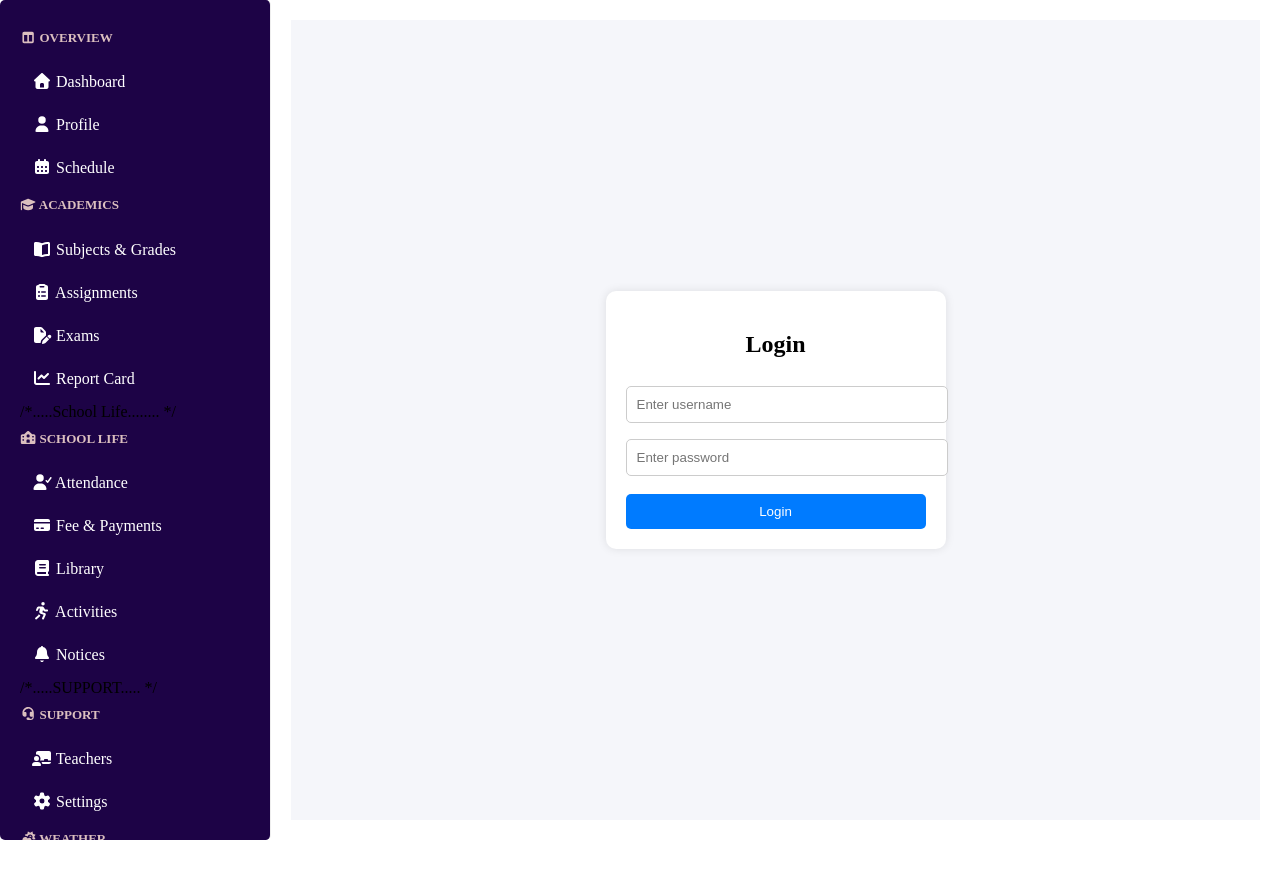
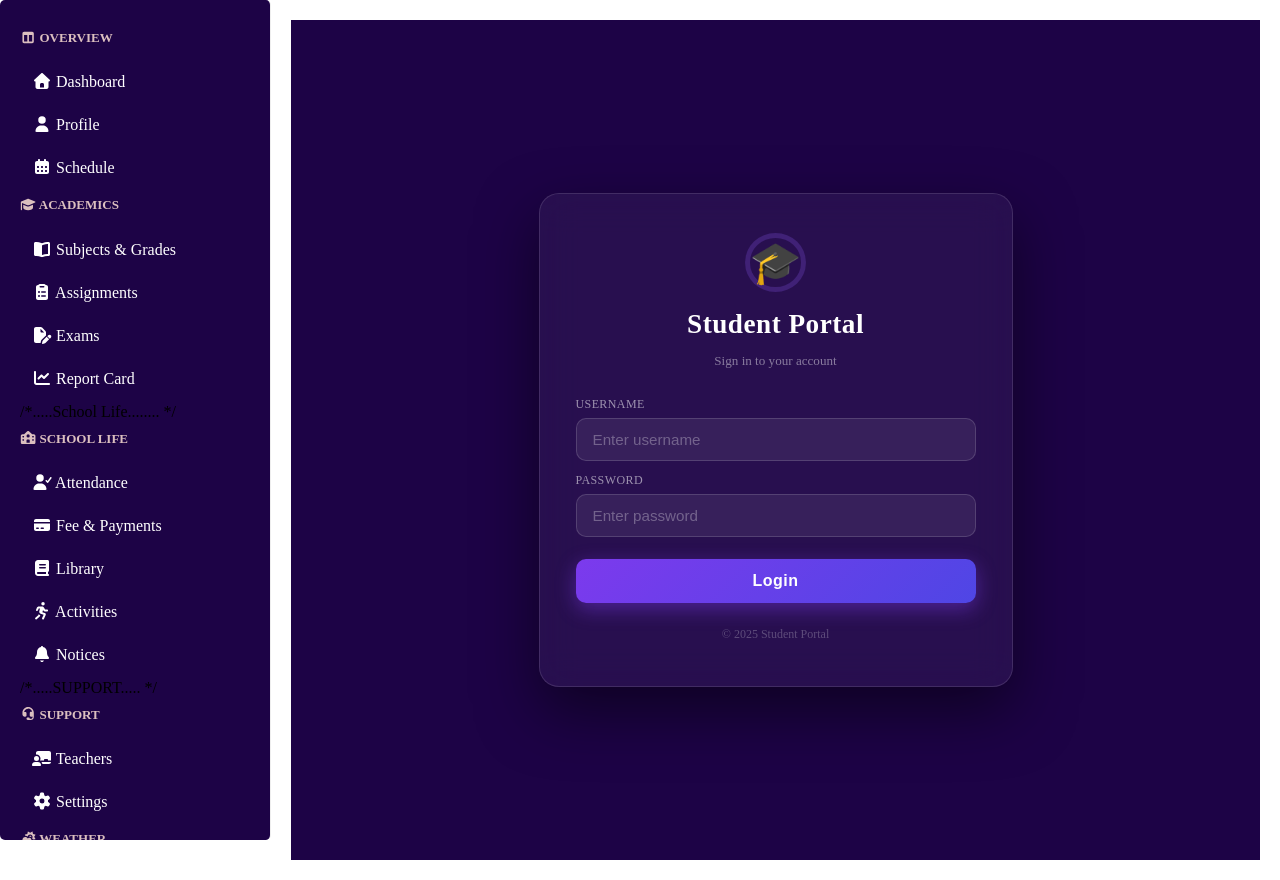
Before and after one commit to Shahid-Kareem/student-portal, a React (Vite) app in the folder Student/: page / in a window 1280 px wide. Before the commit the page ends 840 px from the top, so only its background shows below. Built offline with nearby package versions, Linux system fonts and the light colour scheme.

Commit message:
Login Design Updated

```diff
--- a/Student/src/Pages/Login.css
+++ b/Student/src/Pages/Login.css
@@ -1,48 +1,185 @@
+/* ── Keyframes ── */
+@keyframes gradientShift {
+  0%   { background-position: 0% 50%; }
+  50%  { background-position: 100% 50%; }
+  100% { background-position: 0% 50%; }
+}
+
+@keyframes floatUp {
+  0%   { opacity: 0; transform: translateY(40px); }
+  100% { opacity: 1; transform: translateY(0); }
+}
+
+@keyframes pulse-ring {
+  0%   { box-shadow: 0 0 0 0 rgba(139, 92, 246, 0.4); }
+  70%  { box-shadow: 0 0 0 12px rgba(139, 92, 246, 0); }
+  100% { box-shadow: 0 0 0 0 rgba(139, 92, 246, 0); }
+}
+
+@keyframes spin {
+  to { transform: rotate(360deg); }
+}
+
+/* ── Background ── */
 .login-container {
-  height: 100vh;
+  min-height: 100vh;
   display: flex;
   justify-content: center;
   align-items: center;
-  background: #f5f6fa;
+  background: rgb(29, 3, 70);
+  background-size: 300% 300%;
+  animation: gradientShift 10s ease infinite;
+  padding: 20px;
 }
 
+/* ── Card ── */
 .login-box {
-  width: 300px;
-  padding: 20px;
-  background: white;
-  border-radius: 10px;
-  box-shadow: 0 0 10px rgba(0, 0, 0, 0.1);
+  width: 100%;
+  max-width: 400px;
+  background: rgba(255, 255, 255, 0.05);
+  backdrop-filter: blur(18px);
+  -webkit-backdrop-filter: blur(18px);
+  border: 1px solid rgba(255, 255, 255, 0.12);
+  border-radius: 20px;
+  padding: 44px 36px;
   text-align: center;
+  animation: floatUp 0.7s ease both;
+  box-shadow: 0 24px 60px rgba(0, 0, 0, 0.5);
 }
 
+/* ── Logo / Icon ── */
+.login-box .login-icon {
+  font-size: 2.6rem;
+  margin-bottom: 8px;
+  display: block;
+  animation: pulse-ring 2.5s ease-out infinite;
+  border-radius: 50%;
+  width: fit-content;
+  margin: 0 auto 12px;
+}
+
+/* ── Heading ── */
 .login-box h2 {
-  margin-bottom: 20px;
+  color: #ffffff;
+  font-size: 1.7rem;
+  font-weight: 700;
+  margin-bottom: 4px;
+  letter-spacing: 0.5px;
+}
+
+.login-box .login-subtitle {
+  color: rgba(255, 255, 255, 0.45);
+  font-size: 0.82rem;
+  margin-bottom: 28px;
+}
+
+/* ── Input Group ── */
+.login-input-group {
+  position: relative;
+  margin: 12px 0;
+  text-align: left;
+}
+
+.login-input-group label {
+  display: block;
+  font-size: 0.75rem;
+  color: rgba(255, 255, 255, 0.55);
+  margin-bottom: 6px;
+  letter-spacing: 0.4px;
+  text-transform: uppercase;
 }
 
 .login-box input {
   width: 100%;
-  padding: 10px;
-  margin: 8px 0;
-  border: 1px solid #ccc;
-  border-radius: 5px;
+  padding: 12px 16px;
+  background: rgba(255, 255, 255, 0.07);
+  border: 1px solid rgba(255, 255, 255, 0.15);
+  border-radius: 10px;
+  color: #ffffff;
+  font-size: 0.95rem;
+  outline: none;
+  transition: border-color 0.3s, background 0.3s, box-shadow 0.3s;
+  box-sizing: border-box;
 }
 
+.login-box input::placeholder {
+  color: rgba(255, 255, 255, 0.3);
+}
+
+.login-box input:focus {
+  border-color: #8b5cf6;
+  background: rgba(139, 92, 246, 0.1);
+  box-shadow: 0 0 0 3px rgba(139, 92, 246, 0.2);
+}
+
+/* ── Button ── */
 .login-box button {
   width: 100%;
-  padding: 10px;
-  background: #007bff;
-  color: white;
+  padding: 13px;
+  margin-top: 22px;
+  background: linear-gradient(135deg, #7c3aed, #4f46e5);
+  color: #ffffff;
+  font-size: 1rem;
+  font-weight: 600;
   border: none;
-  border-radius: 5px;
+  border-radius: 10px;
   cursor: pointer;
-  margin-top: 10px;
+  letter-spacing: 0.5px;
+  transition: transform 0.2s, box-shadow 0.2s, opacity 0.2s;
+  box-shadow: 0 6px 20px rgba(124, 58, 237, 0.45);
+  display: flex;
+  align-items: center;
+  justify-content: center;
+  gap: 8px;
 }
 
-.login-box button:hover {
-  background: #0056b3;
+.login-box button:hover:not(:disabled) {
+  transform: translateY(-2px);
+  box-shadow: 0 10px 28px rgba(124, 58, 237, 0.6);
 }
 
+.login-box button:active:not(:disabled) {
+  transform: translateY(0);
+}
+
+.login-box button:disabled {
+  opacity: 0.65;
+  cursor: not-allowed;
+}
+
+/* Loading spinner inside button */
+.login-spinner {
+  width: 16px;
+  height: 16px;
+  border: 2px solid rgba(255,255,255,0.3);
+  border-top-color: #fff;
+  border-radius: 50%;
+  animation: spin 0.7s linear infinite;
+}
+
+/* ── Message ── */
 .message {
-  margin-top: 15px;
-  font-weight: bold;
+  margin-top: 18px;
+  font-size: 0.85rem;
+  font-weight: 500;
+  padding: 10px 14px;
+  border-radius: 8px;
+  background: rgba(255, 255, 255, 0.07);
+  color: rgba(255, 255, 255, 0.85);
+  border: 1px solid rgba(255, 255, 255, 0.1);
+  animation: floatUp 0.4s ease both;
 }
+
+/* ── Divider ── */
+.login-divider {
+  margin: 24px 0 0;
+  font-size: 0.75rem;
+  color: rgba(255, 255, 255, 0.25);
+}
+
+/* ── Responsive ── */
+@media (max-width: 480px) {
+  .login-box {
+    padding: 32px 22px;
+  }
+}
--- a/Student/src/Pages/Login.jsx
+++ b/Student/src/Pages/Login.jsx
@@ -58,27 +58,38 @@ const Login = () => {
   return (
     <div className="login-container">
       <div className="login-box">
-        <h2>Login</h2>
 
+        <span className="login-icon">🎓</span>
+        <h2>Student Portal</h2>
+        <p className="login-subtitle">Sign in to your account</p>
+
+        <div className="login-input-group">
+          <label>Username</label>
           <input
             type="text"
             placeholder="Enter username"
             value={username}
             onChange={(e) => setUsername(e.target.value)}
           />
+        </div>
 
+        <div className="login-input-group">
+          <label>Password</label>
           <input
             type="password"
             placeholder="Enter password"
             value={password}
             onChange={(e) => setPassword(e.target.value)}
           />
+        </div>
 
         <button onClick={handleLogin} disabled={loading}>
-          {loading ? "Logging in..." : "Login"}
+          {loading ? <><span className="login-spinner" /> Logging in...</> : "Login"}
         </button>
 
         {message && <p className="message">{message}</p>}
+
+        <p className="login-divider">© 2025 Student Portal</p>
       </div>
     </div>
   );
```
Lines whose indentation alone changed are shown as unchanged.
